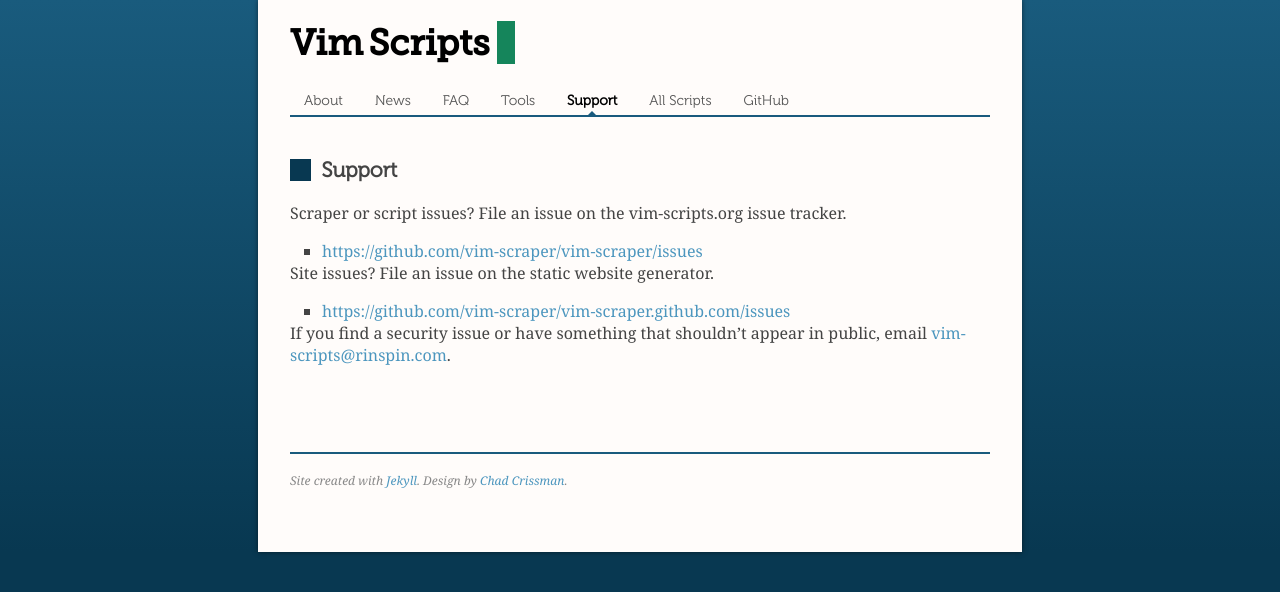
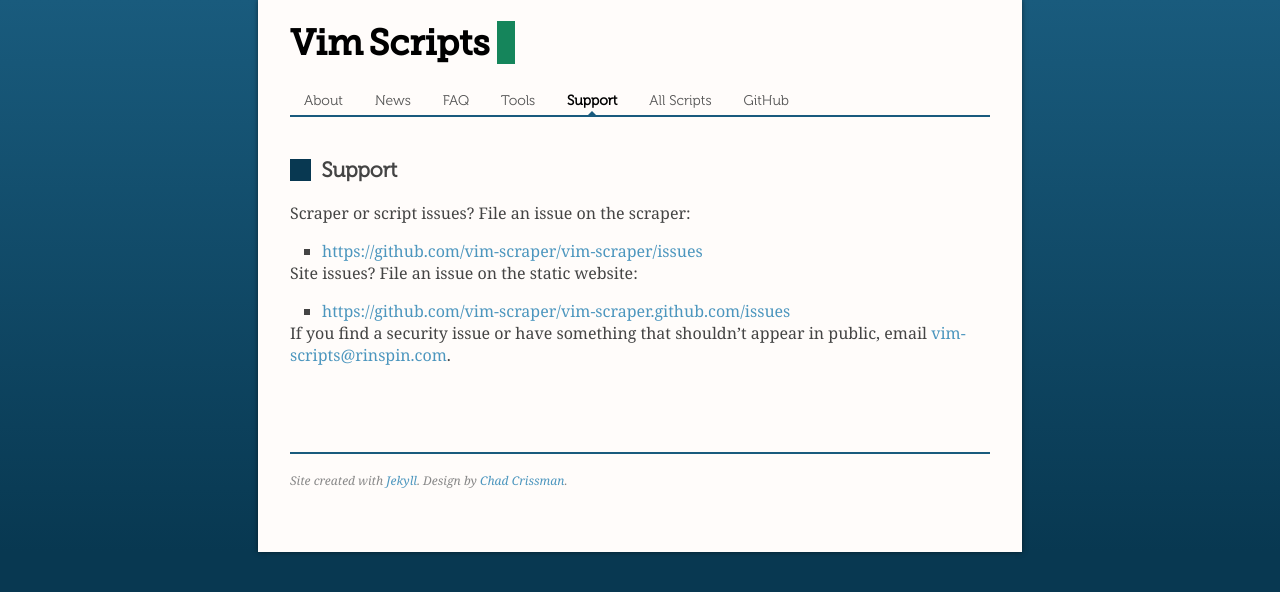
Before and after one commit to vim-scraper/vim-scraper.github.com, a Jekyll site: the page built from vim/support.markdown, in a window 1280 px wide. Shown: the top 592 px of the page. Built offline with Jekyll 4.4.1, drawn with Linux system fonts in a browser that asks for light colours; Markdown is read by kramdown in place of the engine named in the settings.

Commit message:
remove ambiguity on support page

```diff
--- a/vim/support.markdown
+++ b/vim/support.markdown
@@ -5,11 +5,11 @@
 
 ## Support
 
-Scraper or script issues?  File an issue on the vim-scripts.org issue tracker.
+Scraper or script issues?  File an issue on the scraper:
 
 * <https://github.com/vim-scraper/vim-scraper/issues>
 
-Site issues?  File an issue on the static website generator.
+Site issues?  File an issue on the static website:
 
 * <https://github.com/vim-scraper/vim-scraper.github.com/issues>
 
```
